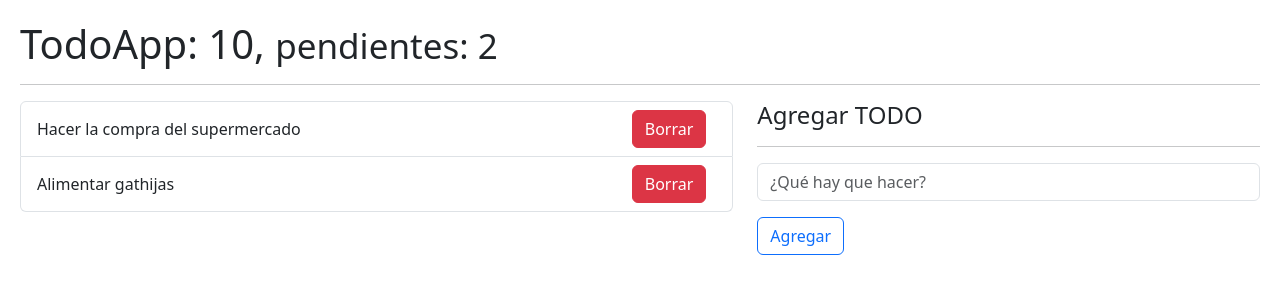
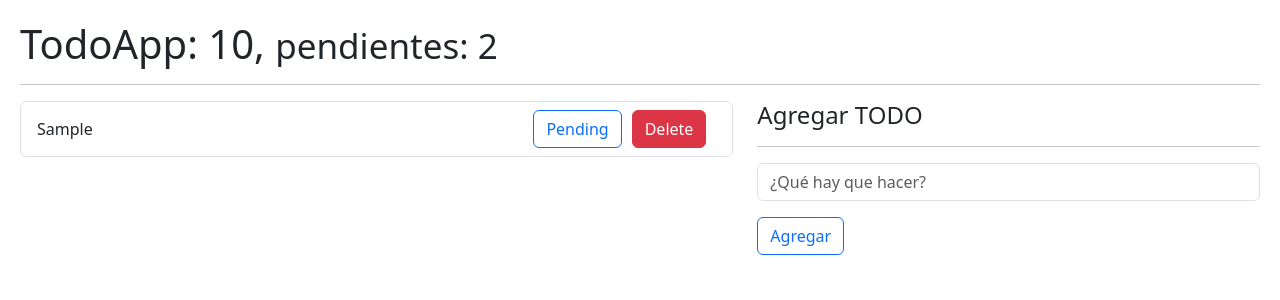
Before and after one commit to florluzduarte/HooksApp, a React (Vite) app: page / in a window 1280 px wide. Both pictures are taken after typing "Sample" into the empty fields and a click on the button "Agregar". Shown: the top 300 px of the page. Built offline with nearby package versions, Linux system fonts and the light colour scheme.

Commit message:
Add handleDeleteTodo and handleToggleTodo

```diff
--- a/src/08-useReducer/ListItem.jsx
+++ b/src/08-useReducer/ListItem.jsx
@@ -1,8 +1,27 @@
-export const ListItem = ({ todo }) => {
+export const ListItem = ({ todo, onDeleteTodo, onToggleTodo }) => {
   return (
     <li className="list-group-item d-flex justify-content-between">
-      <span className="align-self-center">{todo.description}</span>
-      <button className="btn btn-danger">Borrar</button>
+      <span
+        className={`align-self-center ${
+          todo.done ? "text-decoration-line-through" : ""
+        }`}
+      >
+        {todo.description}
+      </span>
+      <div>
+        <button
+          className={`btn ${todo.done ? "btn-success" : "btn-outline-primary"}`}
+          onClick={() => onToggleTodo(todo.id)}
+        >
+          {todo.done ? "Done" : "Pending"}
+        </button>
+        <button
+          className="btn btn-danger"
+          onClick={() => onDeleteTodo(todo.id)}
+        >
+          Delete
+        </button>
+      </div>
     </li>
   );
 };
--- a/src/08-useReducer/TodoApp.jsx
+++ b/src/08-useReducer/TodoApp.jsx
@@ -1,28 +1,48 @@
-import { useReducer } from "react";
+import { useEffect, useReducer } from "react";
 import { todoReducer } from "./todoReducer";
 
 //Components
 import { TodoList } from "./TodoList";
 import { TodoAdd } from "./TodoAdd";
 
-const initialState = [
-  {
-    id: new Date().getTime(),
-    description: "Hacer la compra del supermercado",
-    done: false,
-  },
-  {
-    id: new Date().getTime() * 3,
-    description: "Alimentar gathijas",
-    done: false,
-  },
-];
+const initialState = [];
+
+const init = () => {
+  return JSON.parse(localStorage.getItem("todos")) || [];
+};
 
 export const TodoApp = () => {
-  const [todos, dispatchTodo] = useReducer(todoReducer, initialState);
+  const [todos, dispatchTodo] = useReducer(todoReducer, initialState, init);
+
+  useEffect(() => {
+    localStorage.setItem("todos", JSON.stringify(todos));
+  }, [todos]);
 
   const handleNewTodo = (todo) => {
-    console.log(todo);
+    const action = {
+      type: "[TODO] add todo",
+      payload: todo,
+    };
+
+    dispatchTodo(action);
+  };
+
+  const handleDeleteTodo = (id) => {
+    const action = {
+      type: "[TODO] delete todo",
+      payload: id,
+    };
+
+    dispatchTodo(action);
+  };
+
+  const handleToggleTodo = (id) => {
+    const action = {
+      type: "[TODO] toggle todo",
+      payload: id,
+    };
+
+    dispatchTodo(action);
   };
 
   return (
@@ -34,7 +54,11 @@ export const TodoApp = () => {
 
       <div className="row">
         <div className="col-7">
-          <TodoList todos={todos} />
+          <TodoList
+            todos={todos}
+            onDeleteTodo={handleDeleteTodo}
+            onToggleTodo={handleToggleTodo}
+          />
         </div>
 
         <div className="col-5">
--- a/src/08-useReducer/TodoList.jsx
+++ b/src/08-useReducer/TodoList.jsx
@@ -1,10 +1,15 @@
 import { ListItem } from "./ListItem";
 
-export const TodoList = ({ todos }) => {
+export const TodoList = ({ todos, onDeleteTodo, onToggleTodo }) => {
   return (
     <ul className="list-group">
       {todos.map((todo) => (
-        <ListItem key={todo.id} todo={todo} />
+        <ListItem
+          key={todo.id}
+          todo={todo}
+          onDeleteTodo={onDeleteTodo}
+          onToggleTodo={onToggleTodo}
+        />
       ))}
     </ul>
   );
--- a/src/08-useReducer/todoReducer.js
+++ b/src/08-useReducer/todoReducer.js
@@ -1,7 +1,21 @@
 export const todoReducer = (initialState, action = {}) => {
   switch (action.type) {
-    case "abc":
-      throw new Error("El caso abc aún no está definido");
+    case "[TODO] add todo":
+      return [...initialState, action.payload];
+
+    case "[TODO] delete todo":
+      return initialState.filter((todo) => todo.id !== action.payload);
+
+    case "[TODO] toggle todo":
+      return initialState.map((todo) => {
+        if (todo.id === action.payload) {
+          return {
+            ...todo,
+            done: !todo.done,
+          };
+        }
+        return todo;
+      });
 
     default:
       return initialState;
```
